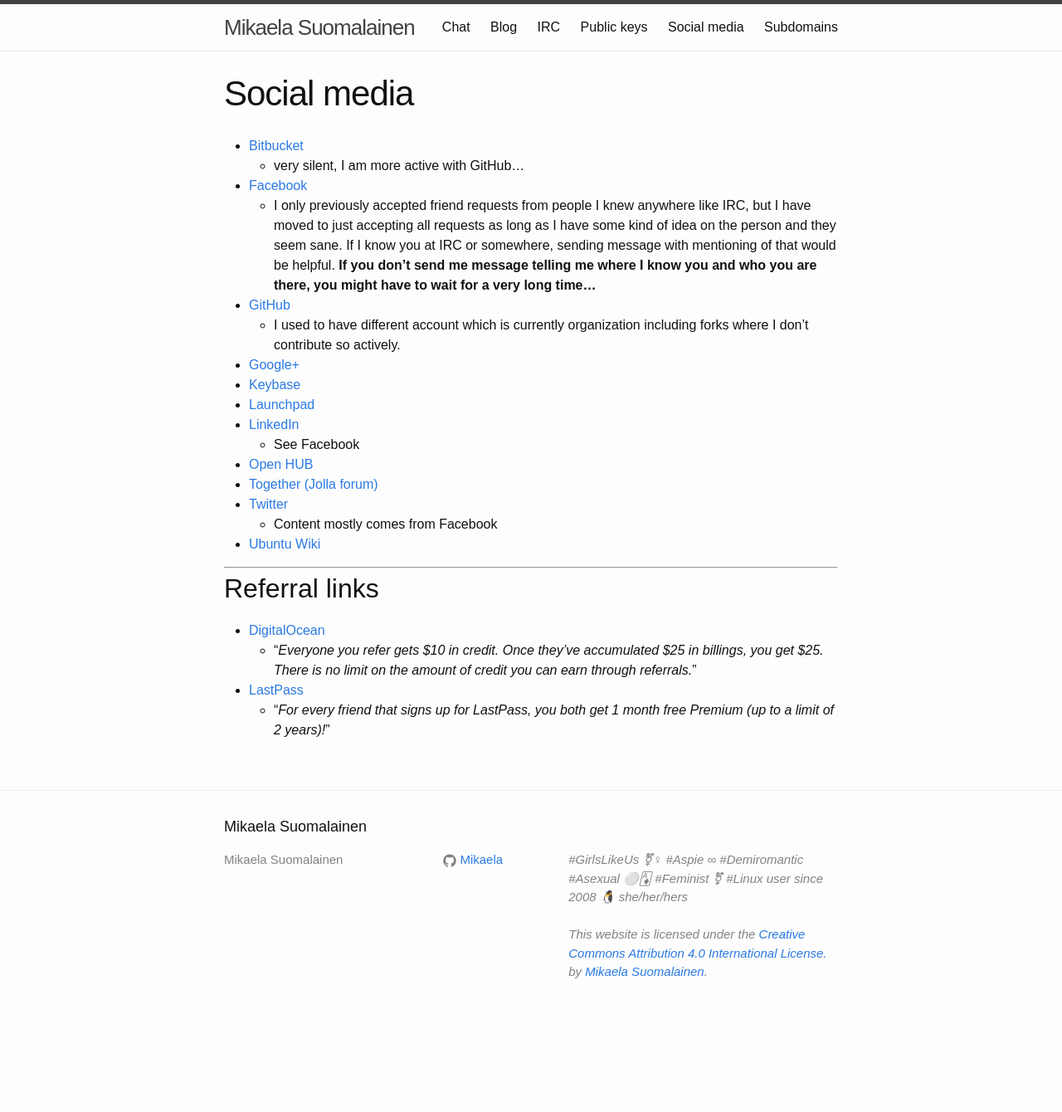
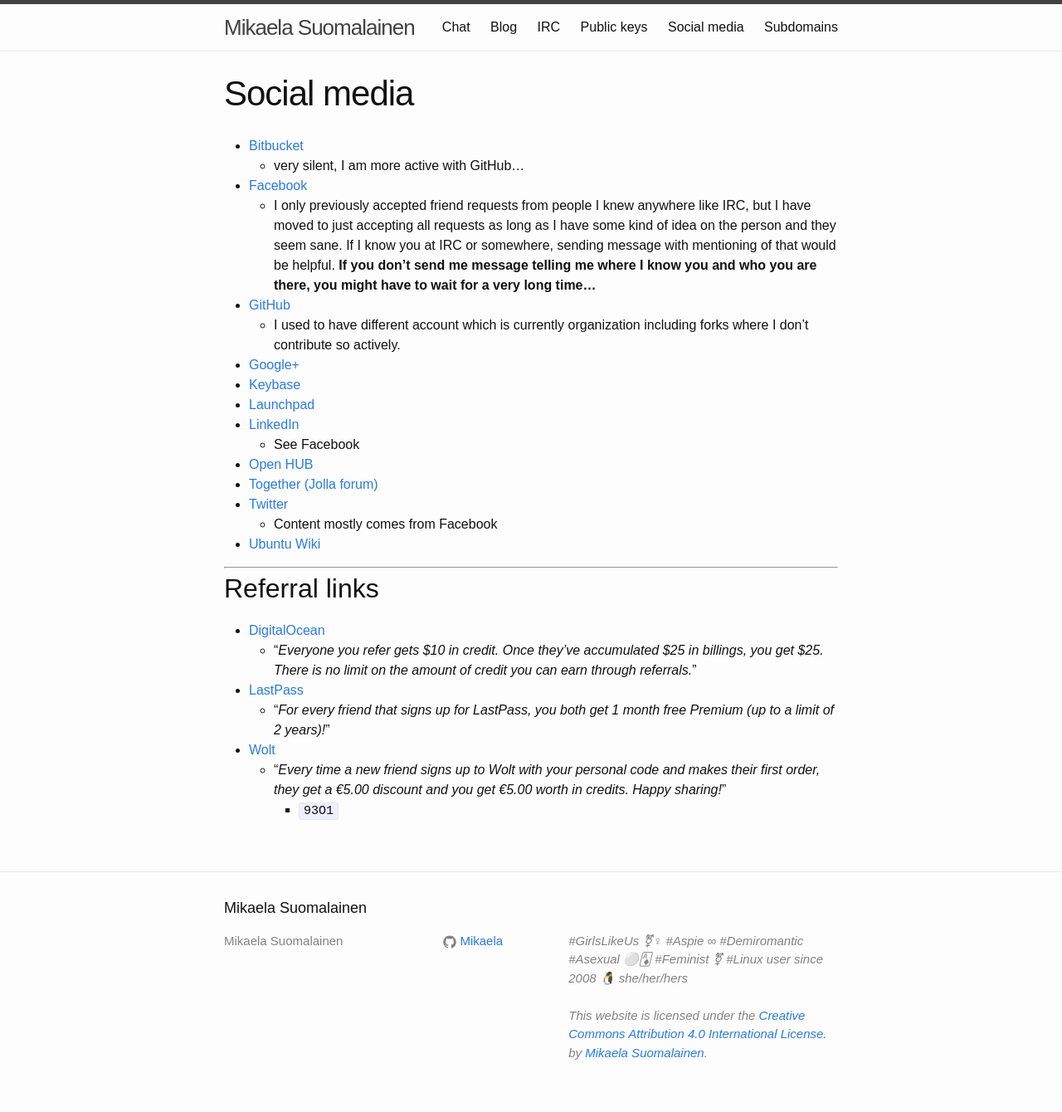
Before and after one commit to Mikaela/mikaela.github.io, a Jekyll site: the page built from pages/some.markdown, in a window 1280 px wide. Shown: the whole page at 83% size. Built offline with Jekyll 4.4.1, drawn with Linux system fonts in a browser that asks for light colours; Markdown is read by kramdown in place of the engine named in the settings; before the commit the page ends 1243 px from its top, so only the background shows below that.

Commit message:
some: add Wolt to referral links

```diff
--- a/pages/some.markdown
+++ b/pages/some.markdown
@@ -41,3 +41,8 @@
 * [LastPass](https://lastpass.com/f?884346)
     * "*For every friend that signs up for LastPass, you both get 1 month
       free Premium (up to a limit of 2 years)!*"
+* [Wolt](http://get.woltapp.com/93O1)
+    * "*Every time a new friend signs up to Wolt with your personal code
+      and makes their first order, they get a €5.00 discount and you get
+      €5.00 worth in credits. Happy sharing!*"
+        * `93O1`
```
